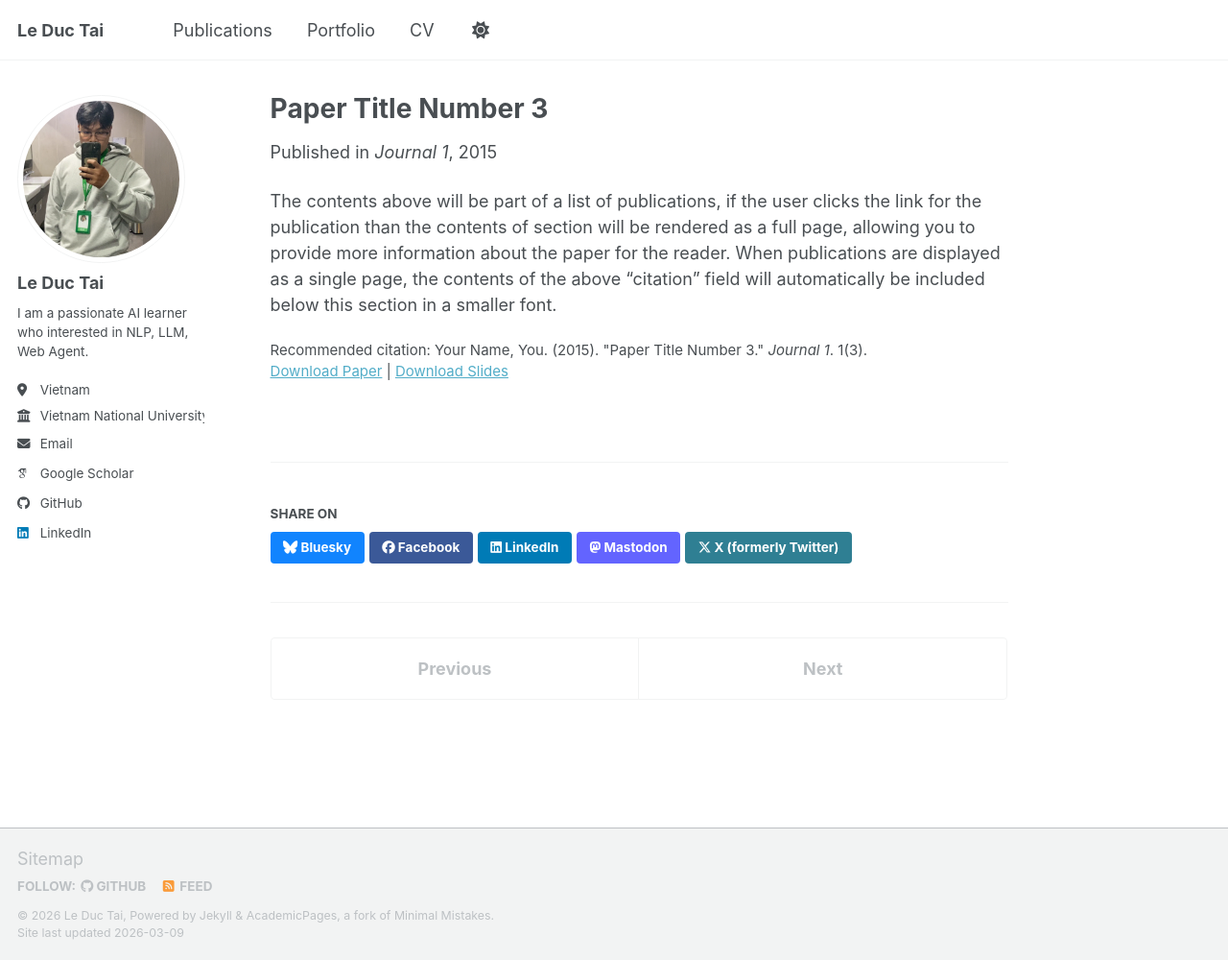
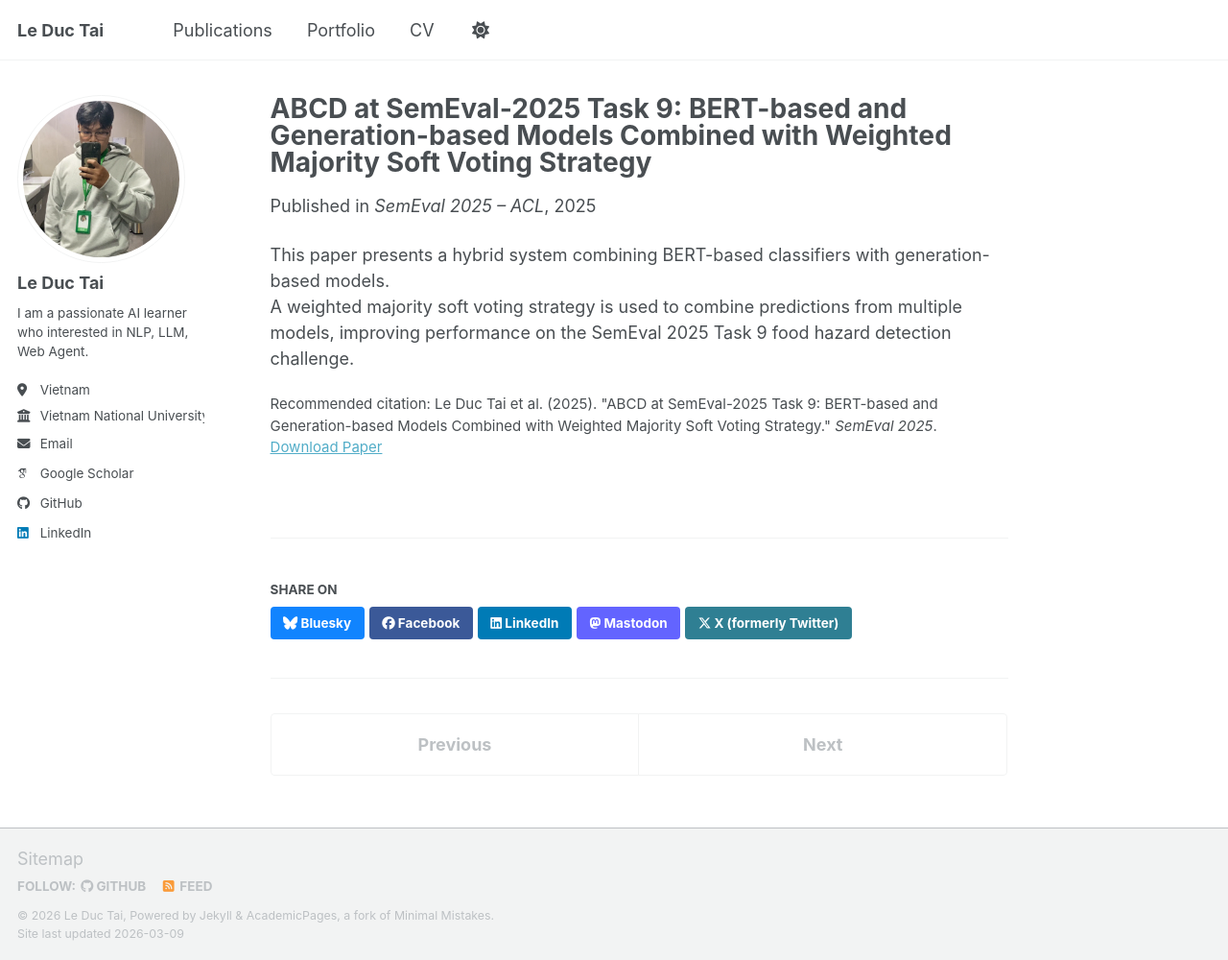
Before and after one commit to NBTailee/personal_website, a Jekyll site: the page built from _publications/2015-10-01-paper-title-number-3.md, in a window 1280 px wide and 1000 px high. Shown: the whole window at 96% size. Built offline with Jekyll 4.4.1, drawn with Linux system fonts in a browser that asks for light colours; some web fonts are replaced; a script bundle is joined from its source files by our own code; library files that are not in the unit come from our copies.

Commit message:
Update 2015-10-01-paper-title-number-3.md

```diff
--- a/_publications/2015-10-01-paper-title-number-3.md
+++ b/_publications/2015-10-01-paper-title-number-3.md
@@ -1,14 +1,14 @@
 ---
-title: "Paper Title Number 3"
+title: "ABCD at SemEval-2025 Task 9: BERT-based and Generation-based Models Combined with Weighted Majority Soft Voting Strategy"
 collection: publications
-category: manuscripts
-permalink: /publication/2015-10-01-paper-title-number-3
-excerpt: 'This paper is about the number 3. The number 4 is left for future work.'
-date: 2015-10-01
-venue: 'Journal 1'
-slidesurl: 'https://academicpages.github.io/files/slides3.pdf'
-paperurl: 'https://academicpages.github.io/files/paper3.pdf'
-citation: 'Your Name, You. (2015). &quot;Paper Title Number 3.&quot; <i>Journal 1</i>. 1(3).'
+category: conferences
+permalink: /publication/2025-semeval-food-hazard
+excerpt: "A hybrid system combining BERT-based models and generative approaches using weighted soft voting for food hazard detection."
+date: 2025-01-01
+venue: "SemEval 2025 – ACL"
+paperurl: "https://aclanthology.org/2025.semeval-1.107/"
+citation: "Le Duc Tai et al. (2025). &quot;ABCD at SemEval-2025 Task 9: BERT-based and Generation-based Models Combined with Weighted Majority Soft Voting Strategy.&quot; <i>SemEval 2025</i>."
 ---
 
-The contents above will be part of a list of publications, if the user clicks the link for the publication than the contents of section will be rendered as a full page, allowing you to provide more information about the paper for the reader. When publications are displayed as a single page, the contents of the above "citation" field will automatically be included below this section in a smaller font.
+This paper presents a hybrid system combining BERT-based classifiers with generation-based models.
+A weighted majority soft voting strategy is used to combine predictions from multiple models, improving performance on the SemEval 2025 Task 9 food hazard detection challenge.
```
